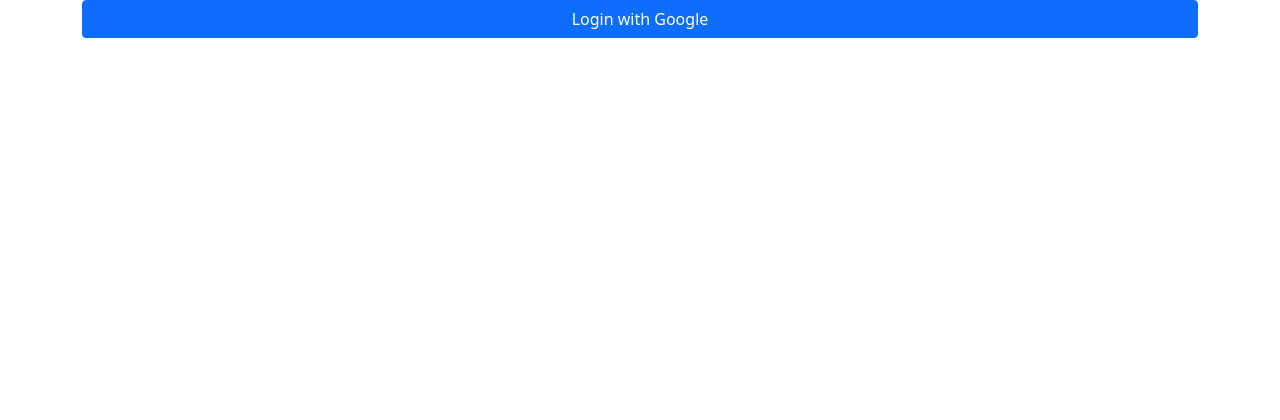
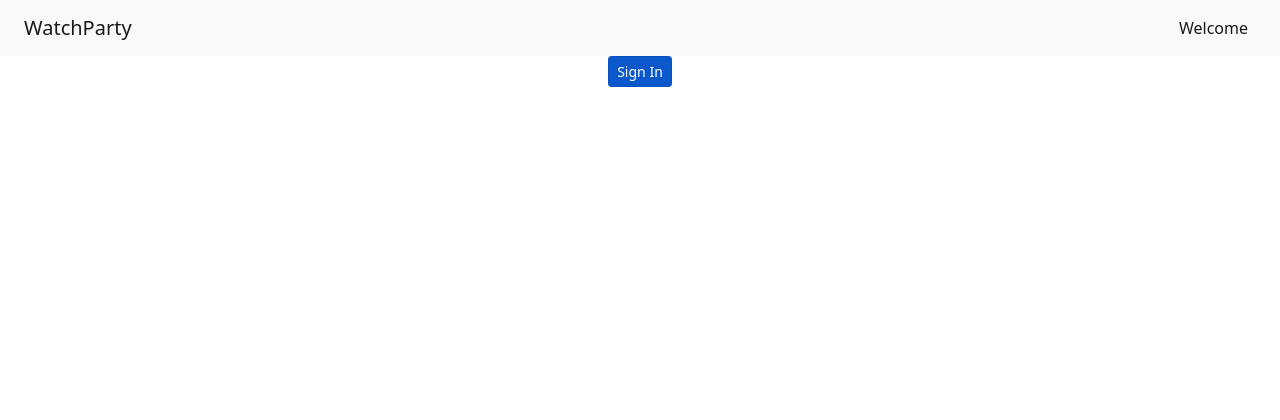
Before and after one commit to DecentDio/WatchParty, a Django app: page / in a window 1280 px wide. Shown: the top 420 px of the page. Run offline with Django 4.2, Linux system fonts and the light colour scheme; some libraries are stand-ins or nearby versions.

Commit message:
bootstrap to the login page

```diff
--- a/organizer/templates/organizer/login.html
+++ b/organizer/templates/organizer/login.html
@@ -9,13 +9,19 @@
 <meta name="viewport" content="width=device-width, initial-scale=1, shrink-to-fit=no">
 <div class="min-vh-100 d-flex flex-column justify-content-between">
     <head>
+
+
         <title>Google Registration</title>
         <link href="https://cdn.jsdelivr.net/npm/bootstrap@5.0.2/dist/css/bootstrap.min.css" rel="stylesheet">
         <!--
         <link href="https://cdn.jsdelivr.net/npm/bootstrap@5.0.2/dist/css/bootstrap.min.css" rel="stylesheet" integrity="sha384-EVSTQN3/azprG1Anm3QDgpJLIm9Nao0Yz1ztcQTwFspd3yD65VohhpuuCOmLASjC" crossorigin="anonymous">
         -->
     </head>
+
+
+
     <body>
+
         <!--
         <script src="https://cdn.jsdelivr.net/npm/bootstrap@5.0.2/dist/js/bootstrap.bundle.min.js" integrity="sha384-MrcW6ZMFYlzcLA8Nl+NtUVF0sA7MsXsP1UyJoMp4YLEuNSfAP+JcXn/tWtIaxVXM" crossorigin="anonymous"></script>
         -->
@@ -88,11 +94,49 @@
                 </div>
             </div>
         {% else %}
-            <div class="container">
-                <div class="row">
-                    <a class="btn btn-primary md" href="{% provider_login_url 'google' %}" role="button">Login with Google</a>
+
+        <nav class="navbar navbar-expand-lg navbar-light bg-light">
+            <div class="container-fluid">
+                <a href="#" class="navbar-brand">WatchParty</a>
+                <button type="button" class="navbar-toggler" data-bs-toggle="collapse" data-bs-target="#navbarCollapse">
+                    <span class="navbar-toggler-icon"></span>
+                </button>
+                <div class="collapse navbar-collapse" id="navbarCollapse">
+                    <div class="navbar-nav">
+                       <!--<a class="nav-link active" aria-current="page" href="{% url 'organizer:login' %}" role="button">Home</a>
+                        -->
+
+                    </div>
+                    <div class="navbar-nav ms-auto">
+                        <div class="nav-item dropdown">
+                            <a class="nav-link active" aria-current="page" href="#" role="button"> Welcome</a>
+                            <!--
+                            <a href="#" class="nav-link dropdown-toggle" id="navbarDropdown" role="button" data-bs-toggle="dropdown" aria-expanded="false">Welcome</a>
+                            <div class="dropdown-menu" aria-labelledby="navbarDropdown">
+                                <a class="dropdown-item" href="{% url 'organizer:logout' %}">Logout</a>
+                            </div>
+                            -->
+                        </div>
+                    </div>
                 </div>
             </div>
+        </nav>
+
+
+
+
+            <div class="container">
+               <!-- <div class="row">
+
+                    <a class="btn btn-primary md" href="{% provider_login_url 'google' %}" role="button">Login with Google</a>
+                </div> -->
+                <div class = "text-center">
+
+                    <a href= "{% provider_login_url 'google' %}" class="btn btn-primary btn-sm active" role="button" aria-pressed="true"> Sign In </a>
+                </div>
+
+            </div>
+
         {% endif %}
     </body>
     <footer class="mt-auto">
```
